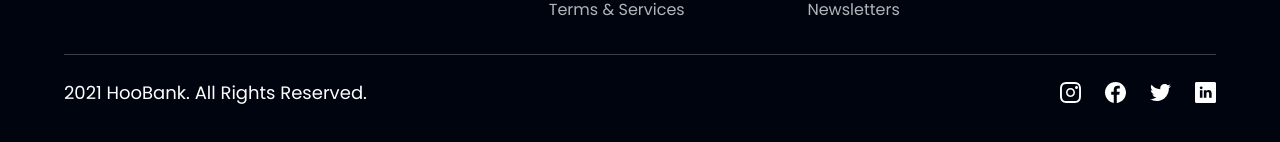
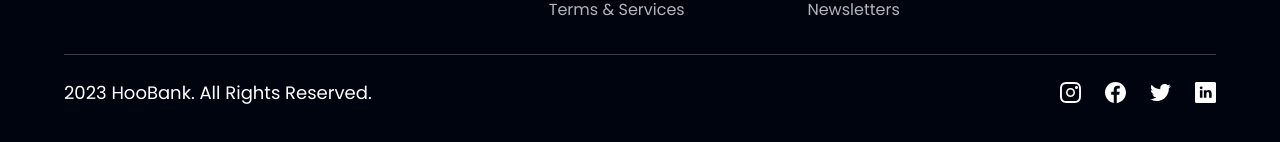
Before and after one commit to parthacs1999/bank-modern-ui-ux-app, a React (Vite) app: page / in a window 1280 px wide. Shown: the part 4731-4873 px from the top of the page. Built offline with nearby package versions, Linux system fonts and the light colour scheme.

Commit message:
minor error in testimonials corrected

```diff
--- a/src/components/Footer.jsx
+++ b/src/components/Footer.jsx
@@ -29,7 +29,7 @@ const Footer = () => {
 
       <div className='w-full flex justify-between items-center md:flex-row flex-col pt-6 border-t-[1px] border-t-[#3F3E45]'>
         <p className='font-poppins font-normal text-center text-[18px] leading-[27px] text-white'>
-          2021 HooBank. All Rights Reserved.
+          2023 HooBank. All Rights Reserved.
         </p>
         <div className='flex flex-row md:mt-0 mt-6'>
           {socialMedia.map((social, index) => (
--- a/src/components/Testimonials.jsx
+++ b/src/components/Testimonials.jsx
@@ -1,7 +1,7 @@
 import React from 'react';
 import { feedback } from '../constants';
 import styles from '../style';
-import FeedbackCard from './FeedBackCard';
+import FeedbackCard from './FeedbackCard';
 const Testimonials = () => {
   return (
     <section id="clients" className={`${styles.paddingY} ${styles.flexCenter} flex-col relative`}>
```
